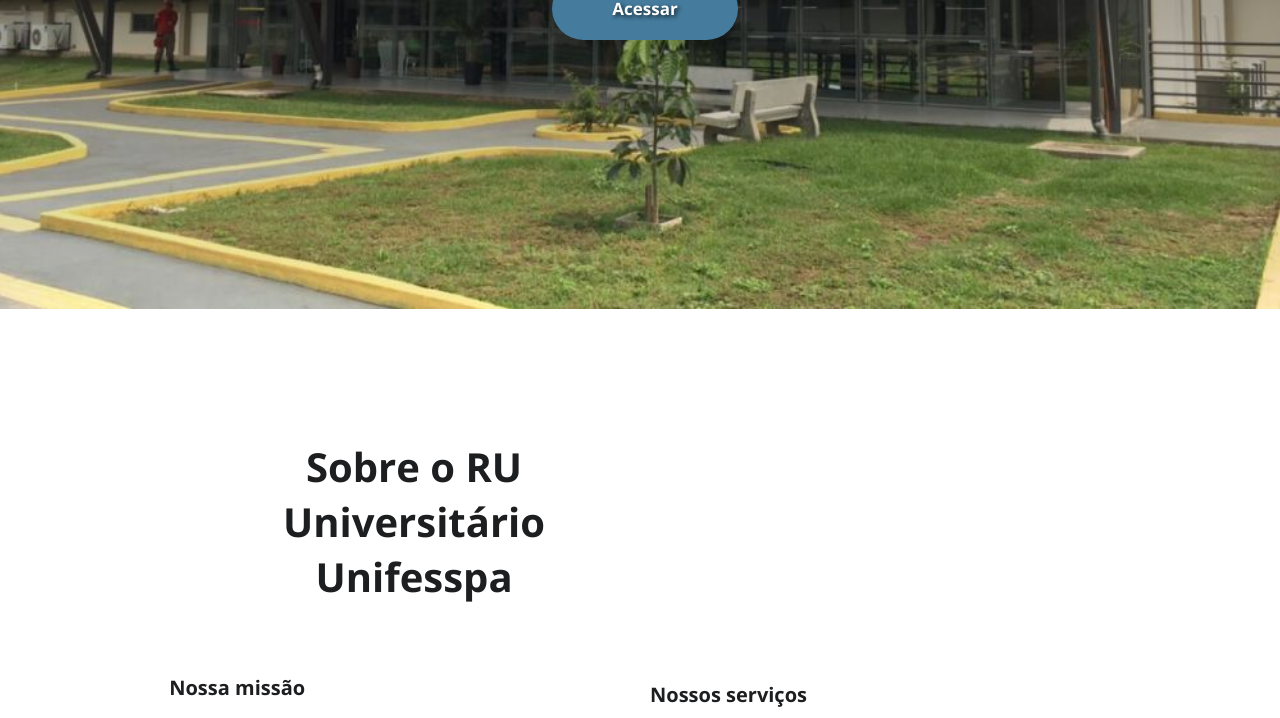
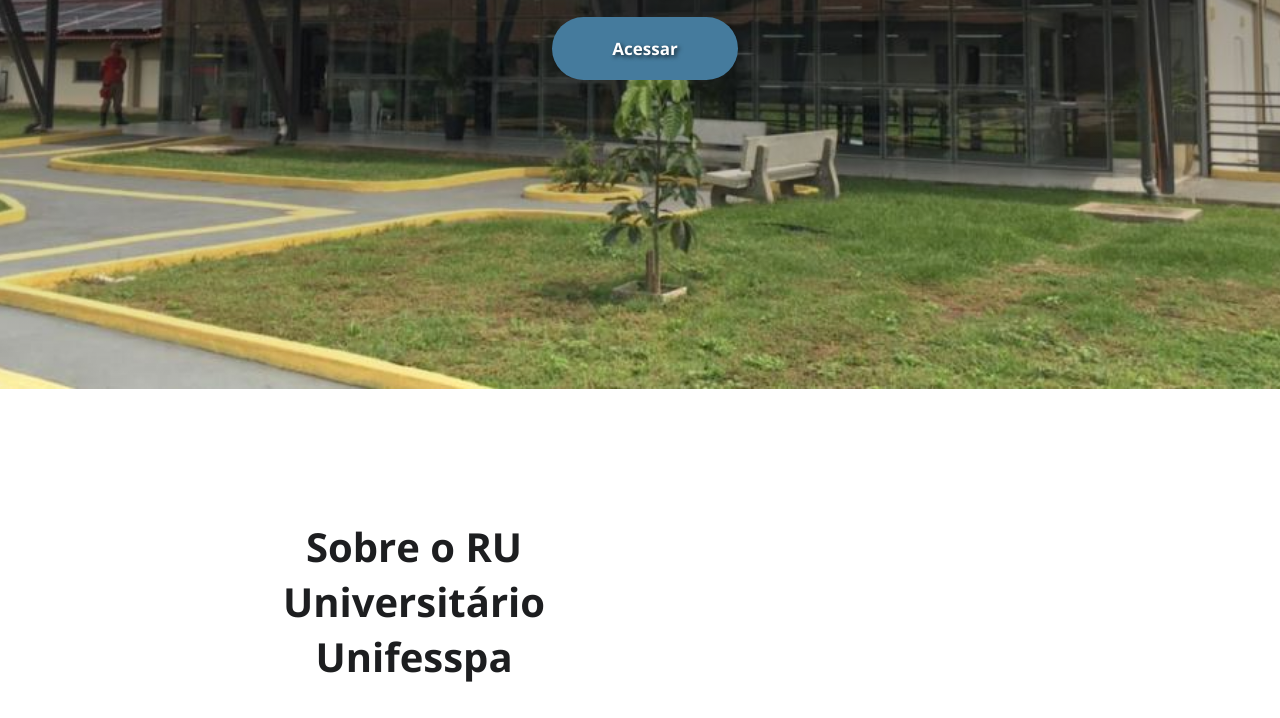
Before and after one commit to ALEXSANDER2002/restaurante-universitario, a plain HTML site: page index.html in a window 1280 px wide. Shown: the part 411-1129 px from the top of the page. Drawn offline with nearby package versions, Linux system fonts and the light colour scheme.

Commit message:
Update styles.css

```diff
--- a/styles.css
+++ b/styles.css
@@ -2,6 +2,7 @@
     padding: 0;
     box-sizing: border-box;
 }
+
 
 body {
     margin: 0;
@@ -50,7 +51,7 @@
     background-position: center;
     background-repeat: no-repeat;
     width: 100%;
-    height: 90vh; /* Define a altura como metade da viewport */
+    height: 100vh; /* Define a altura como metade da viewport */
     color: white; /* Para garantir que o texto seja visível */
     text-shadow: 2px 2px 4px rgba(0, 0, 0, 0.7); /* Adiciona sombra ao texto para contraste */
     padding-left: 10px; /* Ajusta o espaço interno da header */
```
